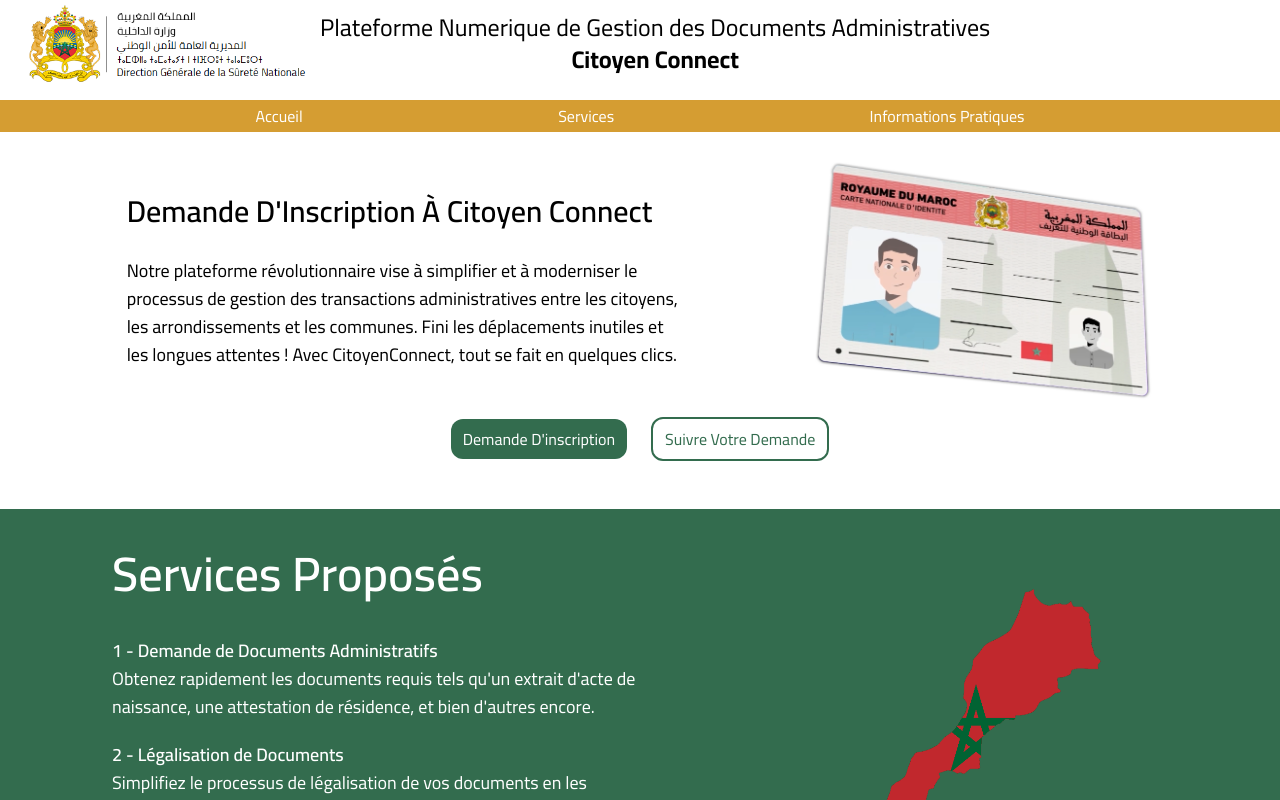
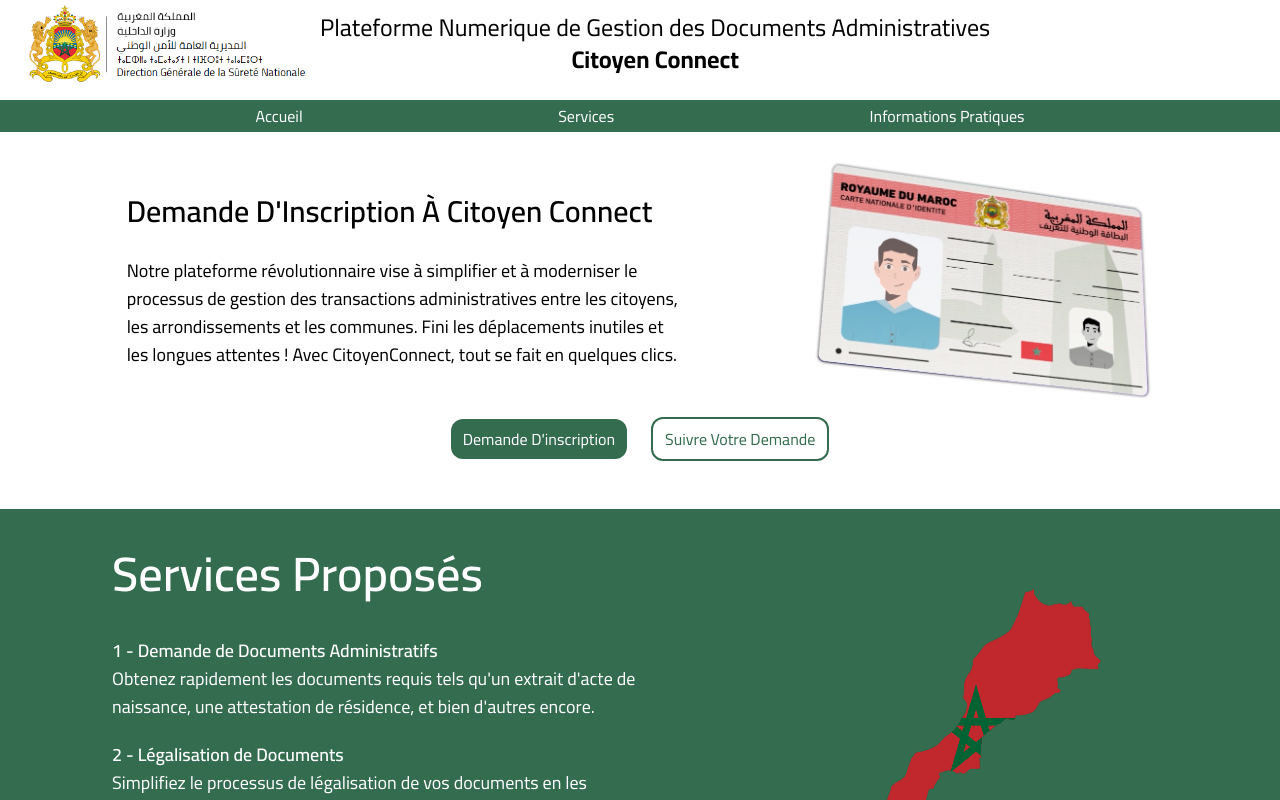
Before and after one commit to haitammabrouk/CitoyenConnect, a React (Vite) app: page / in a window 1280 px wide. Shown: the top 800 px of the page. Built offline with nearby package versions, Linux system fonts and the light colour scheme.

Commit message:
change the navbar background color to green

```diff
--- a/src/components/Navbar.jsx
+++ b/src/components/Navbar.jsx
@@ -18,7 +18,7 @@
             </div>
         </div>
         <div className="lower pt-3">
-            <ul className='links bg-[#d59d32] flex justify-evenly text-[#ffffff] py-1'>
+            <ul className='links bg-[#336C4E] flex justify-evenly text-[#ffffff] py-1'>
                 <li><a href="#">Accueil</a></li>
                 <li><a href="#">Services</a></li>
                 <li><a href="#">Informations Pratiques</a></li>
```
